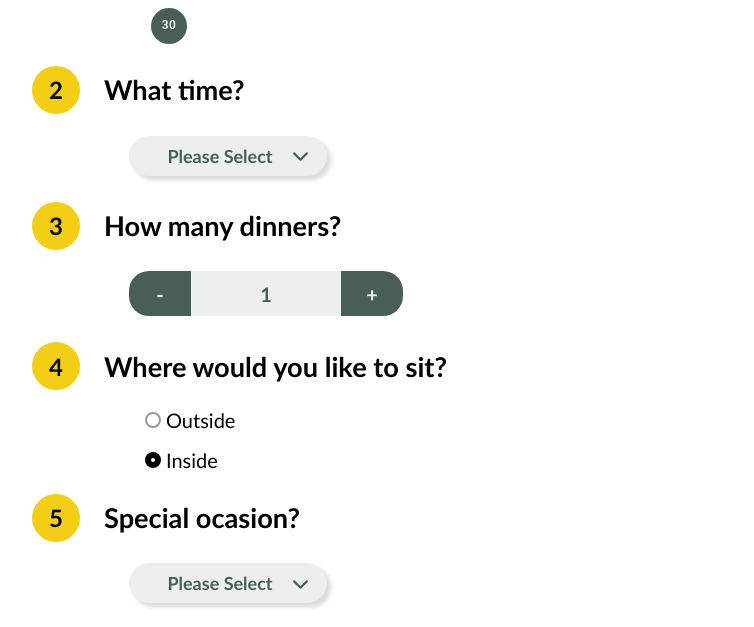
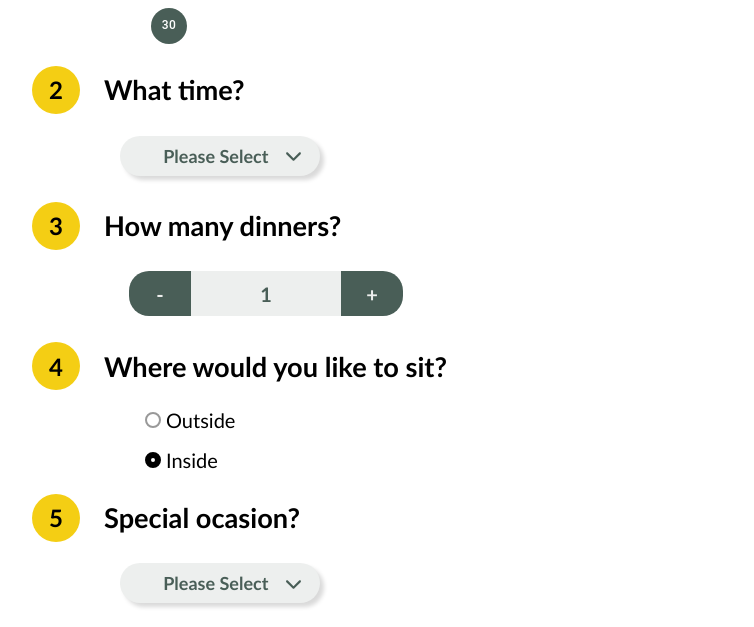
Before and after one commit to claceotto/little-lemon, a React (Create React App) app: page /little-lemon/reservation in a window 1280 px wide. Shown: the part 940-1567 px from the top of the page, without its empty margins (16-770 px from the left). Built offline with nearby package versions, Linux system fonts and the light colour scheme.

Commit message:
Second attemptat fixing select spacing issues.

```diff
--- a/src/Components/Pages/Reservation/BookingForm/BookingForm.css
+++ b/src/Components/Pages/Reservation/BookingForm/BookingForm.css
@@ -122,33 +122,28 @@
 }
 
 .drop-down {
-  display: flex;
-  align-items: center;
   margin: 1rem 0rem; /*top and bottom | left and right*/
-  padding: 0.5rem 1rem 0.5rem 0; /* top | right | bottom | left */
+  padding: 0.5rem 1rem 0.5rem 0.5rem; /* top | right | bottom | left */
 
   appearance: none; /*This will remove the standard arrow*/
   background-image: url(../../../../Images/chevron-down-solid-green.svg);
-  /* background-image: url(./Images/chevron-down-solid-green.svg); */
   background-repeat: no-repeat;
   background-size: 17px;
   background-color: #edefee;
   background-position: 90%;
 
-  min-width: 160px;
+  min-width: 200px;
   max-width: 270px;
 
   color: #495e57;
   font-size: 18px;
   font-weight: bold;
   line-height: 24px;
-  /* text-align: center; */
   border: none;
   border-radius: 20px;
   box-shadow: 4px 4px 4px #00000026;
 
   grid-column-start: 2;
-  grid-column-end: 4;
 }
 
 @media (max-width: 600px) {
@@ -163,7 +158,7 @@ option {
   color: #495e57;
   font-size: 18px;
   font-weight: bold;
-  text-align: center;
+  /* text-align: center; */
 }
 
 .has-value-selected {
```
